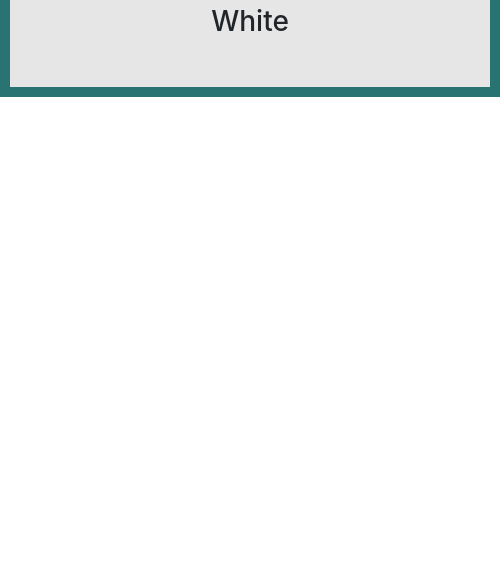
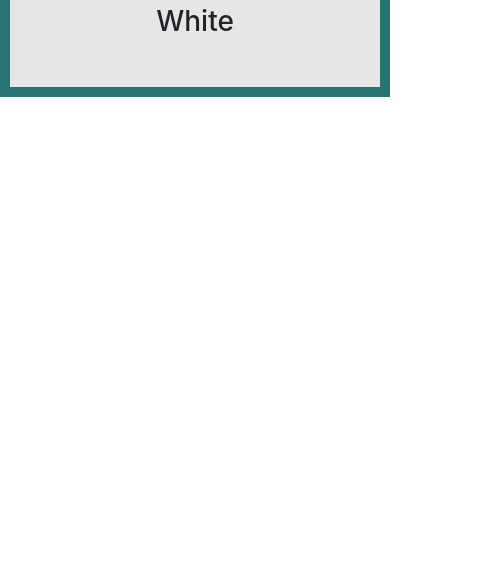
Before and after one commit to aliceals/Learn-Maori, a plain HTML site: page Static Folder/index.html in a window 390 px wide. Shown: the part 277-844 px from the top of the page, 500 px wide, since content can reach past the window. Drawn offline with nearby package versions, Linux system fonts and the light colour scheme.

Commit message:
made responsive for mobile

```diff
--- a/styles.css
+++ b/Static Folder/styles.css
@@ -26,3 +26,9 @@ h3 {
   color: #39393;
   text-align: center;
 }
+
+@media screen and (max-width: 768px) {
+    * {
+        max-width: 100%;
+        height: auto;
+    }
```
Also changed, not shown: Static Folder/index.html (renamed from index.html).
